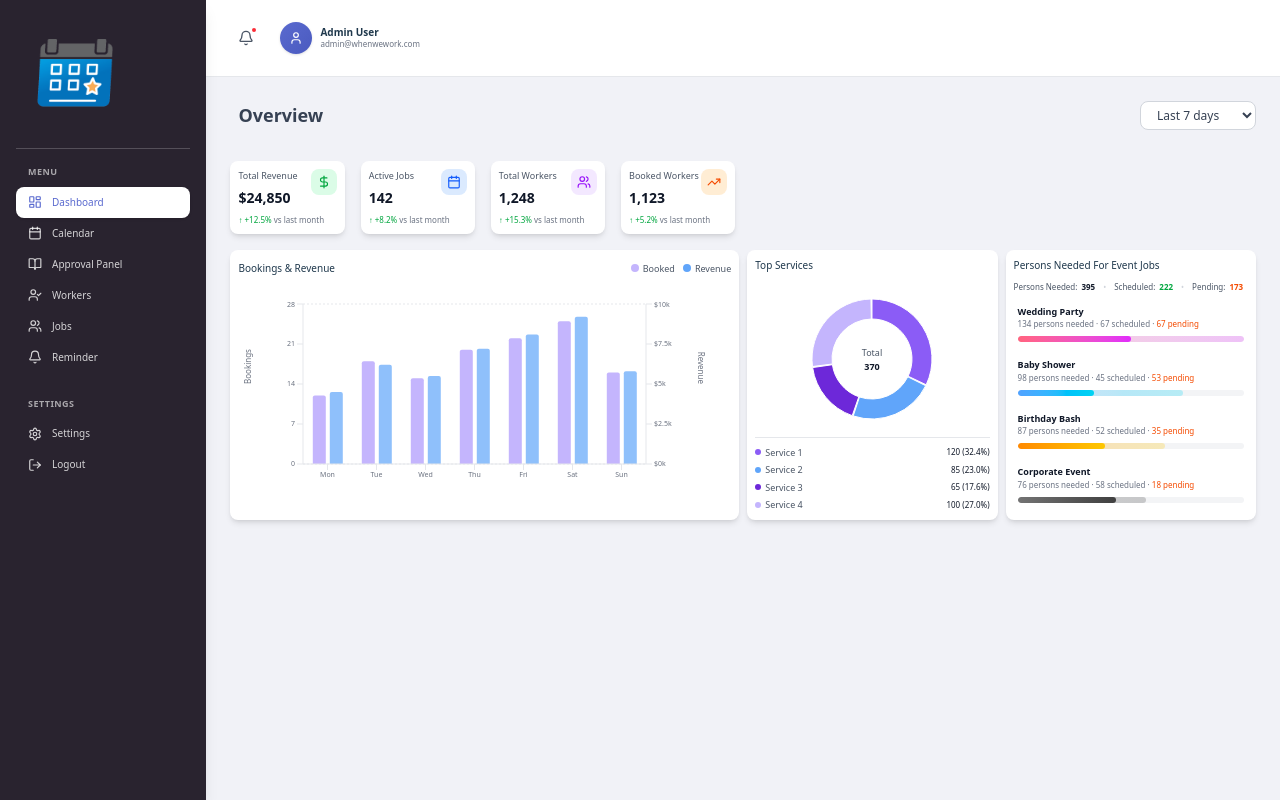
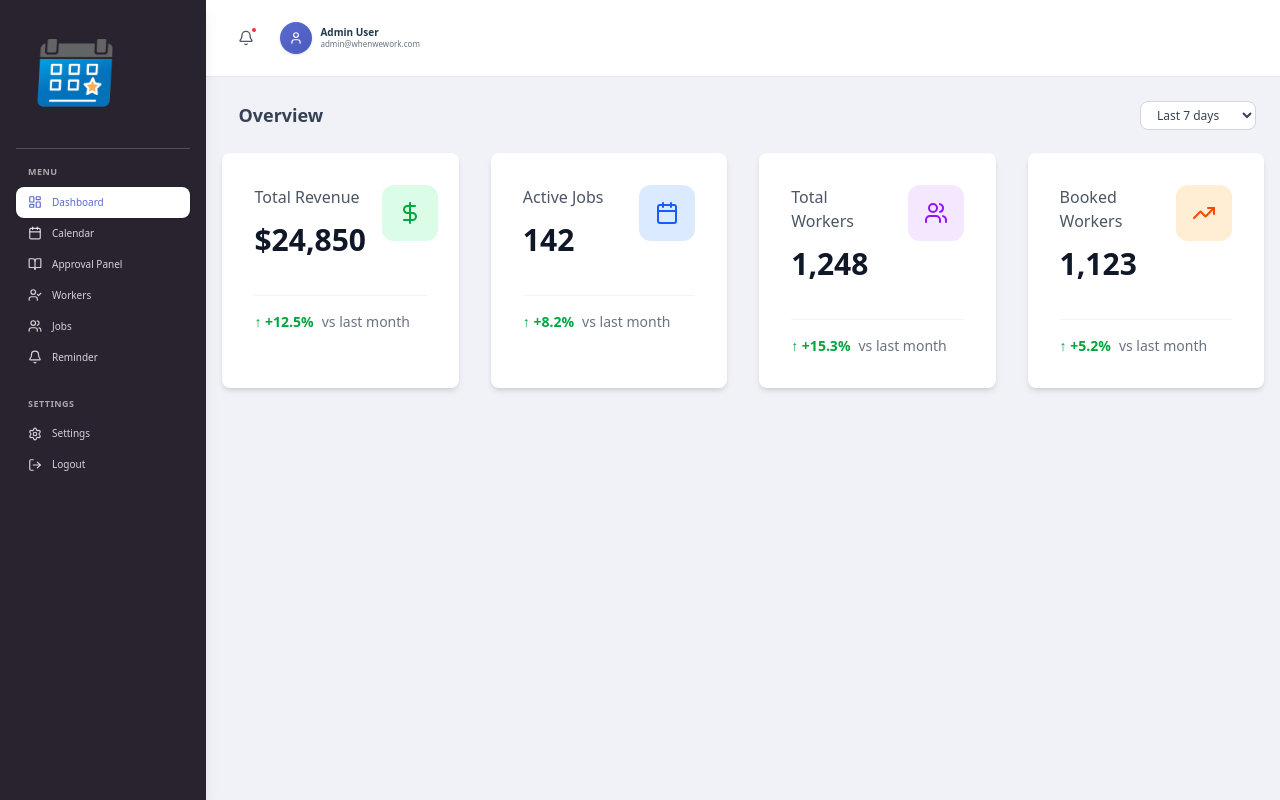
Before and after one commit to connect-abdullah/When_We_Work-fe, a Next.js app: page /dashboard in a window 1280 px wide. Built offline with nearby package versions, Linux system fonts and the light colour scheme.

Commit message:
changed dashboard

```diff
--- a/src/components/dashboard/BusinessMetricsCards.tsx
+++ b/src/components/dashboard/BusinessMetricsCards.tsx
@@ -1,67 +1,9 @@
 "use client";
 
 import React, { useEffect } from "react";
-import Card from "@/components/ui/Card";
 import { Calendar, DollarSign, TrendingUp, Users } from "lucide-react";
+import MetricCard from "@/components/dashboard/MetricCard";
 
-interface MetricCardProps {
-  title: string;
-  value: string;
-  change?: string;
-  changeType?: "positive" | "negative" | "neutral";
-  icon: React.ReactNode;
-  iconColor: string;
-  iconBgColor: string;
-}
-
-interface _SocialChannelCardProps {
-  title: string;
-  icon: React.ReactNode;
-  iconColor: string;
-  iconBgColor: string;
-  isActive: boolean;
-  onToggle: () => void;
-}
-
-const MetricCard: React.FC<MetricCardProps> = ({
-  title,
-  value,
-  change,
-  changeType = "neutral",
-  icon,
-  iconColor,
-  iconBgColor,
-}) => (
-  <Card className="flex flex-col w-full p-2">
-    <div className="flex items-start justify-between mb-1.5">
-      <div className="flex-1">
-        <p className="text-[9px] text-gray-600 mb-1">{title}</p>
-        <h3 className="text-[14px] font-bold text-gray-900">{value}</h3>
-      </div>
-      <div className={`${iconBgColor} p-1.5 rounded-lg`}>
-        <div className={iconColor}>{icon}</div>
-      </div>
-    </div>
-    {change && (
-      <div className="flex items-center gap-0.5">
-        <span
-          className={`text-[8px] font-medium ${
-            changeType === "positive"
-              ? "text-green-600"
-              : changeType === "negative"
-                ? "text-red-600"
-                : "text-gray-600"
-          }`}
-        >
-          {changeType === "positive" && "↑ "}
-          {changeType === "negative" && "↓ "}
-          {change}
-        </span>
-        <span className="text-[8px] text-gray-500">vs last month</span>
-      </div>
-    )}
-  </Card>
-);
 
 interface BusinessMetricsCardsProps {
   className?: string;
@@ -84,7 +26,7 @@ const BusinessMetricsCards: React.FC<BusinessMetricsCardsProps> = ({
       value: "$24,850",
       change: "+12.5%",
       changeType: "positive" as const,
-      icon: <DollarSign size={14} />,
+      icon: <DollarSign size={24} />,
       iconColor: "text-green-600",
       iconBgColor: "bg-green-100",
     },
@@ -93,7 +35,7 @@ const BusinessMetricsCards: React.FC<BusinessMetricsCardsProps> = ({
       value: "142",
       change: "+8.2%",
       changeType: "positive" as const,
-      icon: <Calendar size={14} />,
+      icon: <Calendar size={24} />,
       iconColor: "text-blue-600",
       iconBgColor: "bg-blue-100",
     },
@@ -102,7 +44,7 @@ const BusinessMetricsCards: React.FC<BusinessMetricsCardsProps> = ({
       value: "1,248",
       change: "+15.3%",
       changeType: "positive" as const,
-      icon: <Users size={14} />,
+      icon: <Users size={24} />,
       iconColor: "text-purple-600",
       iconBgColor: "bg-purple-100",
     },
@@ -111,7 +53,7 @@ const BusinessMetricsCards: React.FC<BusinessMetricsCardsProps> = ({
       value: "1,123",
       change: "+5.2%",
       changeType: "positive" as const,
-      icon: <TrendingUp size={14} />,
+      icon: <TrendingUp size={24} />,
       iconColor: "text-orange-600",
       iconBgColor: "bg-orange-100",
     },
@@ -119,7 +61,7 @@ const BusinessMetricsCards: React.FC<BusinessMetricsCardsProps> = ({
 
   return (
     <div
-      className={`grid grid-cols-2 sm:grid-cols-3 md:grid-cols-4 lg:grid-cols-8 gap-2 sm:gap-4 m-1 sm:m-2 ${className}`}
+      className={`grid grid-cols-1 sm:grid-cols-2 lg:grid-cols-4 gap-4 sm:gap-6 lg:gap-8 ${className}`}
     >
       {metrics.map((metric, index) => (
         <MetricCard
--- a/src/components/dashboard/Dashboard.tsx
+++ b/src/components/dashboard/Dashboard.tsx
@@ -54,9 +54,6 @@ const Dashboard: React.FC = () => {
 
           {/* Business Metrics Cards */}
           <BusinessMetricsCards dateRange={dateRange} />
-
-          {/* Graphs */}
-          <Graphs dateRange={dateRange} />
         </div>
       </div>
     </div>
--- /dev/null
+++ b/src/components/dashboard/MetricCard.tsx
@@ -0,0 +1,56 @@
+import React from "react";
+import Card from "@/components/ui/Card";
+
+interface MetricCardProps {
+    title: string;
+    value: string;
+    change?: string;
+    changeType?: "positive" | "negative" | "neutral";
+    icon: React.ReactNode;
+    iconColor: string;
+    iconBgColor: string;
+  }
+
+const MetricCard: React.FC<MetricCardProps> = ({
+  title,
+  value,
+  change,
+  changeType = "neutral",
+  icon,
+  iconColor,
+  iconBgColor,
+}) => (
+  <Card className="flex flex-col w-full p-6 sm:p-8 transition-all duration-200 hover:shadow-lg hover:-translate-y-0.5">
+    <div className="flex items-start justify-between mb-5">
+      <div className="flex-1 pr-4">
+        <p className="text-sm sm:text-base text-gray-600 mb-3 font-medium">{title}</p>
+        <h3 className="text-2xl sm:text-3xl font-bold text-gray-900 leading-tight">{value}</h3>
+      </div>
+      <div className={`${iconBgColor} p-3 sm:p-4 rounded-xl shrink-0`}>
+        <div className={`${iconColor} flex items-center justify-center`}>
+          {icon}
+        </div>
+      </div>
+    </div>
+    {change && (
+      <div className="flex items-center gap-2 mt-4 pt-4 border-t border-gray-100">
+        <span
+          className={`text-sm font-semibold ${
+            changeType === "positive"
+              ? "text-green-600"
+              : changeType === "negative"
+                ? "text-red-600"
+                : "text-gray-600"
+          }`}
+        >
+          {changeType === "positive" && "↑ "}
+          {changeType === "negative" && "↓ "}
+          {change}
+        </span>
+        <span className="text-xs sm:text-sm text-gray-500">vs last month</span>
+      </div>
+    )}
+  </Card>
+);
+
+export default MetricCard;
```
